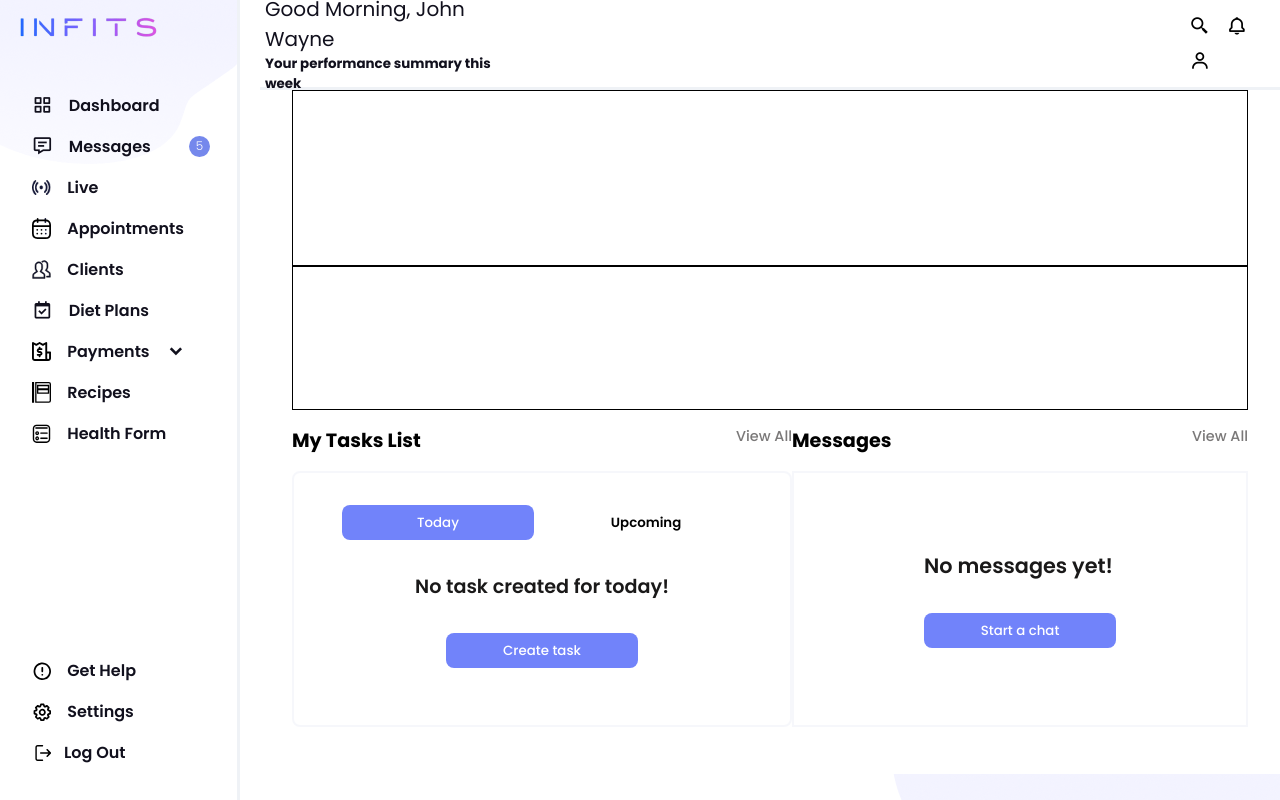
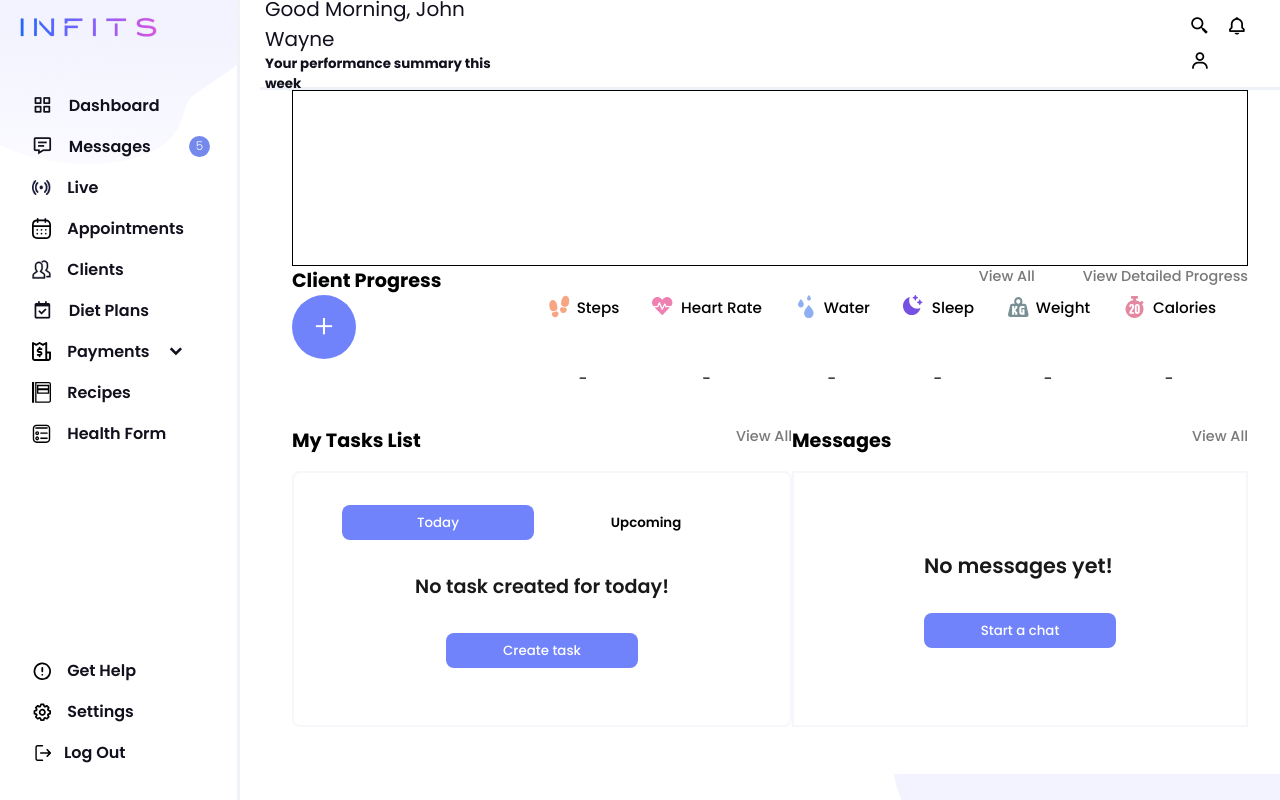
Before and after one commit to KushDwivedi/Analysed-Dash, a plain HTML site: page Analyzed Dash/index.html in a window 1280 px wide. Drawn offline with nearby package versions, Linux system fonts and the light colour scheme.

Commit message:
client progress complited

```diff
--- a/Analyzed Dash/index.html
+++ b/Analyzed Dash/index.html
@@ -186,7 +186,64 @@
     </div>
     <section class="dashboard">
       <article class="upcomming-events"></article>
-      <article class="client-progress"></article>
+
+
+      <article class="client-progress">
+        <div class="client-header">
+          <h1 class="tasks-title">Client progress</h1>
+          <div class="client-header-container">
+            <p class="tasks-btn">view all</p>
+            <p class="tasks-btn">view detailed progress</p>
+          </div>
+        </div>
+        <div class="client-body">
+          <button class="btn circle-btn">+</button>
+          <div class="stats-container">
+            <div class="stats">
+              <div class="stats-img">
+                <img src="./icons/Frame.svg" alt="">
+                <p>steps</p>
+              </div>
+              <p>-</p>
+            </div>
+            <div class="stats">
+              <div class="stats-img">
+                <img src="./icons/Frame (1).svg" alt="">
+                <p>heart rate</p>
+              </div>
+              <p>-</p>
+            </div>
+            <div class="stats">
+              <div class="stats-img">
+                <img src="./icons/Frame (2).svg" alt="">
+                <p>water</p>
+              </div>
+              <p>-</p>
+            </div>
+            <div class="stats">
+              <div class="stats-img">
+                <img src="./icons/Frame (3).svg" alt="">
+                <p>sleep</p>
+              </div>
+              <p>-</p>
+            </div>
+            <div class="stats">
+              <div class="stats-img">
+                <img src="./icons/Frame (4).svg" alt="">
+                <p>weight</p>
+              </div>
+              <p>-</p>
+            </div>
+            <div class="stats">
+              <div class="stats-img">
+                <img src="./icons/Frame (5).svg" alt="">
+                <p>calories</p>
+              </div>
+              <p>-</p>
+            </div>
+          </div>
+        </div>
+      </article>
 
 
 
--- a/Analyzed Dash/styles.css
+++ b/Analyzed Dash/styles.css
@@ -166,10 +166,7 @@ i {
   border: solid 1px;
   height: 11rem;
 }
-.client-progress {
-  border: solid 1px;
-  height: 9rem;
-}
+
 .tasks-list {
   /* border: solid 1px; */
   height: 16rem;
@@ -262,3 +259,52 @@ i {
   font-weight: 500;
   cursor: pointer;
 }
+
+.client-progress {
+  height: 9rem;
+}
+.client-header {
+  display: flex;
+  justify-content: space-between;
+  text-transform: capitalize;
+
+  padding: 0rem 0;
+}
+.client-header-container {
+  display: flex;
+  gap: 3rem;
+}
+.client-body {
+  display: flex;
+  justify-content: space-between;
+  padding-right: 2rem;
+}
+.stats-container {
+  display: flex;
+  gap: 2rem;
+}
+.stats {
+  display: flex;
+  height: 6rem;
+
+  flex-direction: column;
+  justify-content: space-between;
+  align-items: center;
+}
+.stats-img {
+  display: flex;
+  align-items: center;
+  gap: 0.3rem;
+  > p {
+    text-transform: capitalize;
+    font-weight: 500;
+    font-size: 0.95rem;
+  }
+}
+.circle-btn {
+  width: 4rem;
+  height: 4rem;
+  border-radius: 50%;
+  font-size: 2rem;
+  font-weight: 100;
+}
```
Also changed, not shown: Analyzed Dash/icons/Frame (1).svg (added), Analyzed Dash/icons/Frame (2).svg (added), Analyzed Dash/icons/Frame (3).svg (added), Analyzed Dash/icons/Frame (4).svg (added), Analyzed Dash/icons/Frame (5).svg (added), Analyzed Dash/icons/Frame.svg (added), Analyzed Dash/icons/Group 1410112591.svg (added).
